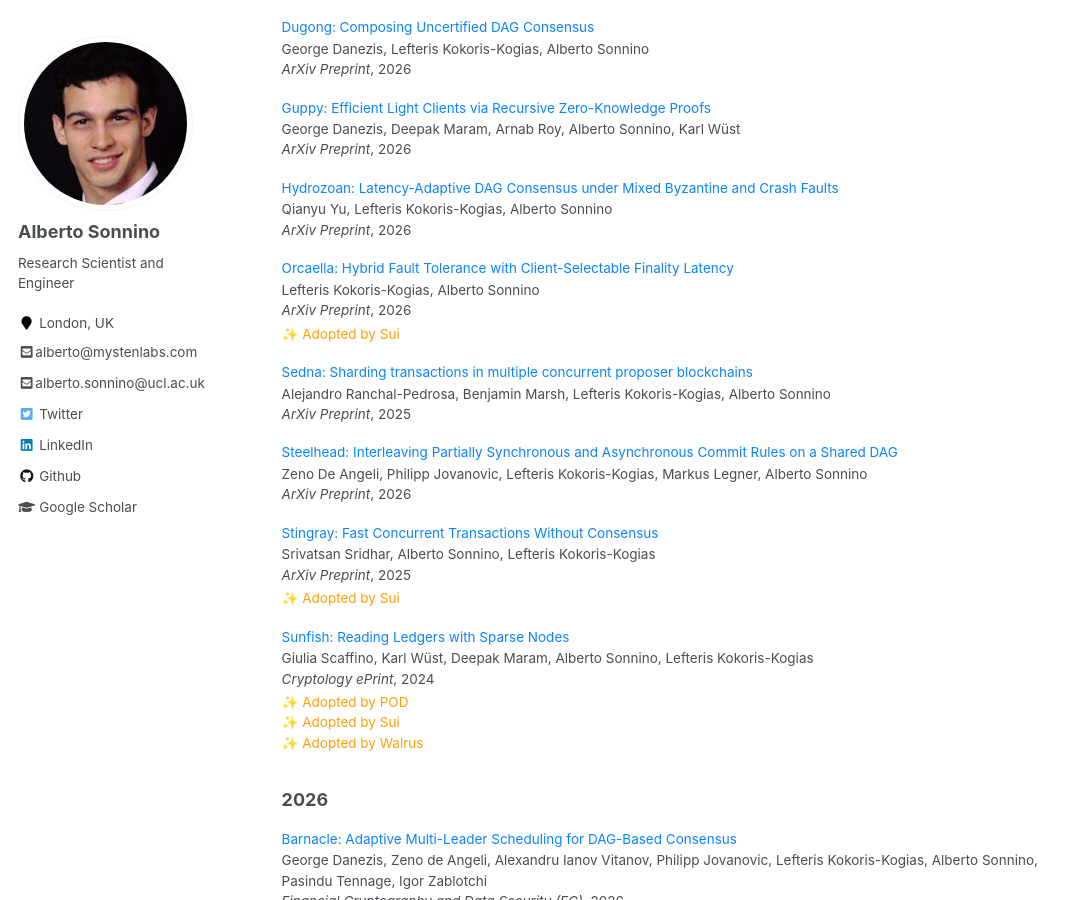
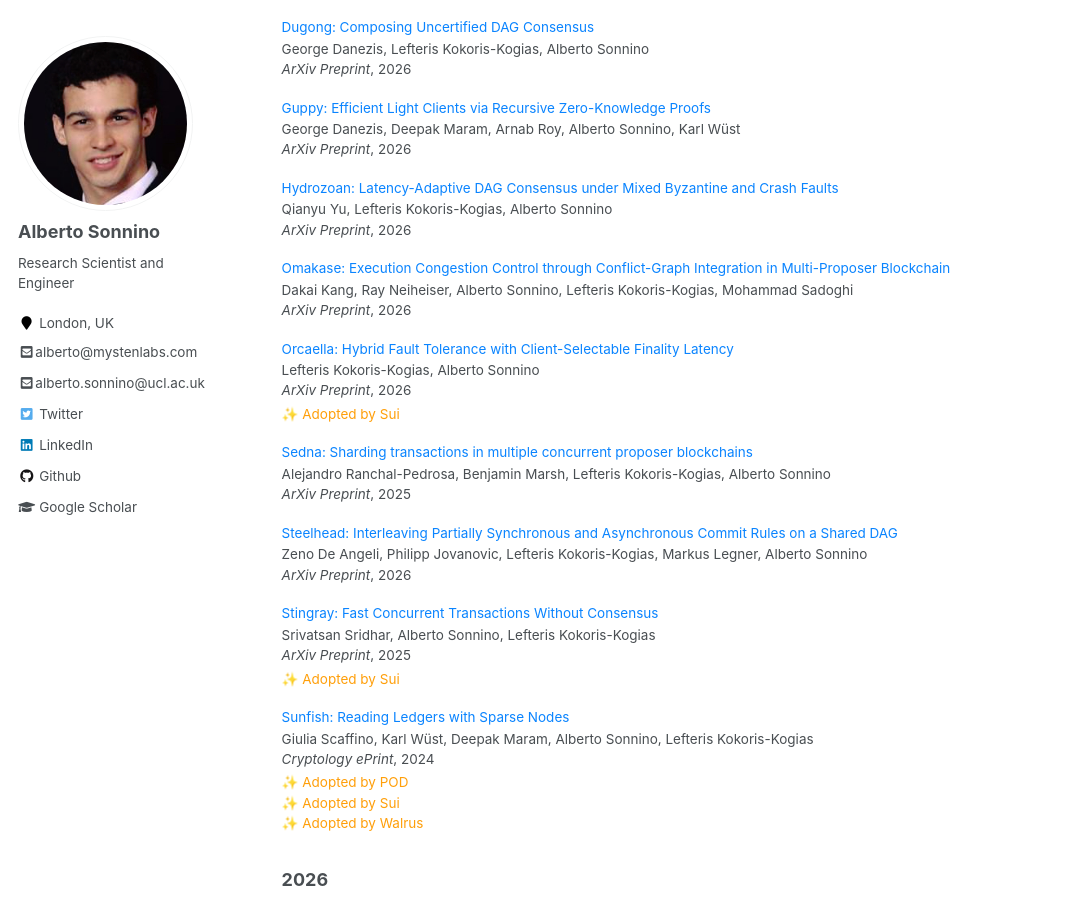
Before and after one commit to asonnino/asonnino.github.io, a Jekyll site: the page built from _pages/publications.md, in a window 1280 px wide and 900 px high, scrolled down 430 px. Shown: the whole window, without its empty margins (0-1082 px from the left). Built offline with Jekyll 4.4.1, drawn with Linux system fonts in a browser that asks for light colours.

Commit message:
feat: add omakase
Co-Authored-By: Claude Opus 5.5 <noreply@anthropic.com>

```diff
--- a/_data/papers.json
+++ b/_data/papers.json
@@ -709,5 +709,14 @@
     "date": 2026,
     "filename": "dugong.pdf",
     "code": ["https://github.com/asonnino/mysticeti"]
+  },
+  {
+    "category": "submission",
+    "title": "Omakase: Execution Congestion Control through Conflict-Graph Integration in Multi-Proposer Blockchain",
+    "authors": "Dakai Kang, Ray Neiheiser, Alberto Sonnino, Lefteris Kokoris-Kogias, Mohammad Sadoghi",
+    "venue": "ArXiv Preprint",
+    "date": 2026,
+    "filename": "omakase.pdf",
+    "code": ["https://github.com/asonnino/congestion_control"]
   }
 ]
```
Also changed, not shown: 1 other file.
